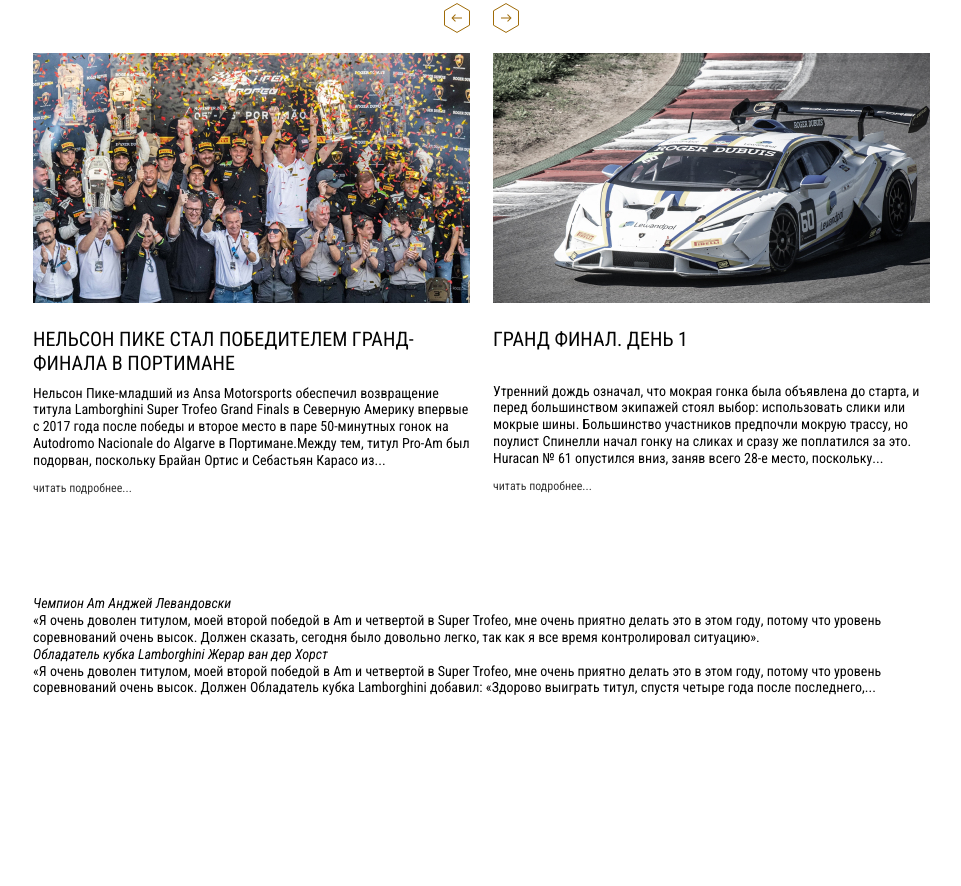
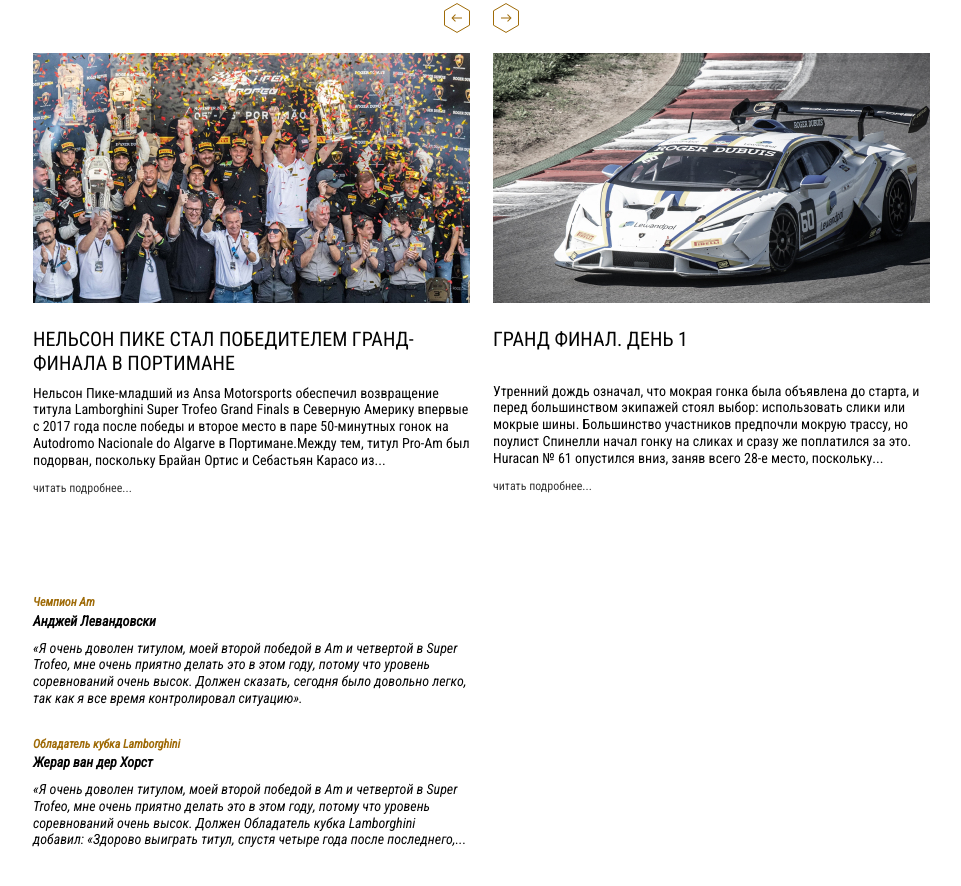
Before and after one commit to zwoniii/lambo, a plain HTML site: page index.html in a window 1280 px wide. Shown: the part 5043-5929 px from the top of the page, without its empty margins (157-1118 px from the left). Before the commit the page ends 5856 px from the top, so only its background shows below. Drawn offline with nearby package versions, Linux system fonts and the light colour scheme.

Commit message:
blockquote css

```diff
--- a/css/style.css
+++ b/css/style.css
@@ -407,3 +407,34 @@
 .swiper-button-right {
     transform: translateX(8px);
 }
+
+.blog__quote {
+    display: flex;
+    justify-content: space-between;
+    gap: 0 20px;
+}
+
+.blog__quote-box {
+    flex-basis: 434px;
+}
+
+.blockquote {
+    margin-bottom: 30px;
+}
+
+.blockquote__name {
+    font-weight: 700;
+    margin-bottom: 10px;
+}
+
+.blockquote__name span {
+    display: block;
+    font-size: 12px;
+    color: #9F6B08;
+    margin-bottom: 3px;
+}
+
+.blockquote__text {
+    font-style: italic;
+    margin-top: 10px;
+}
```
